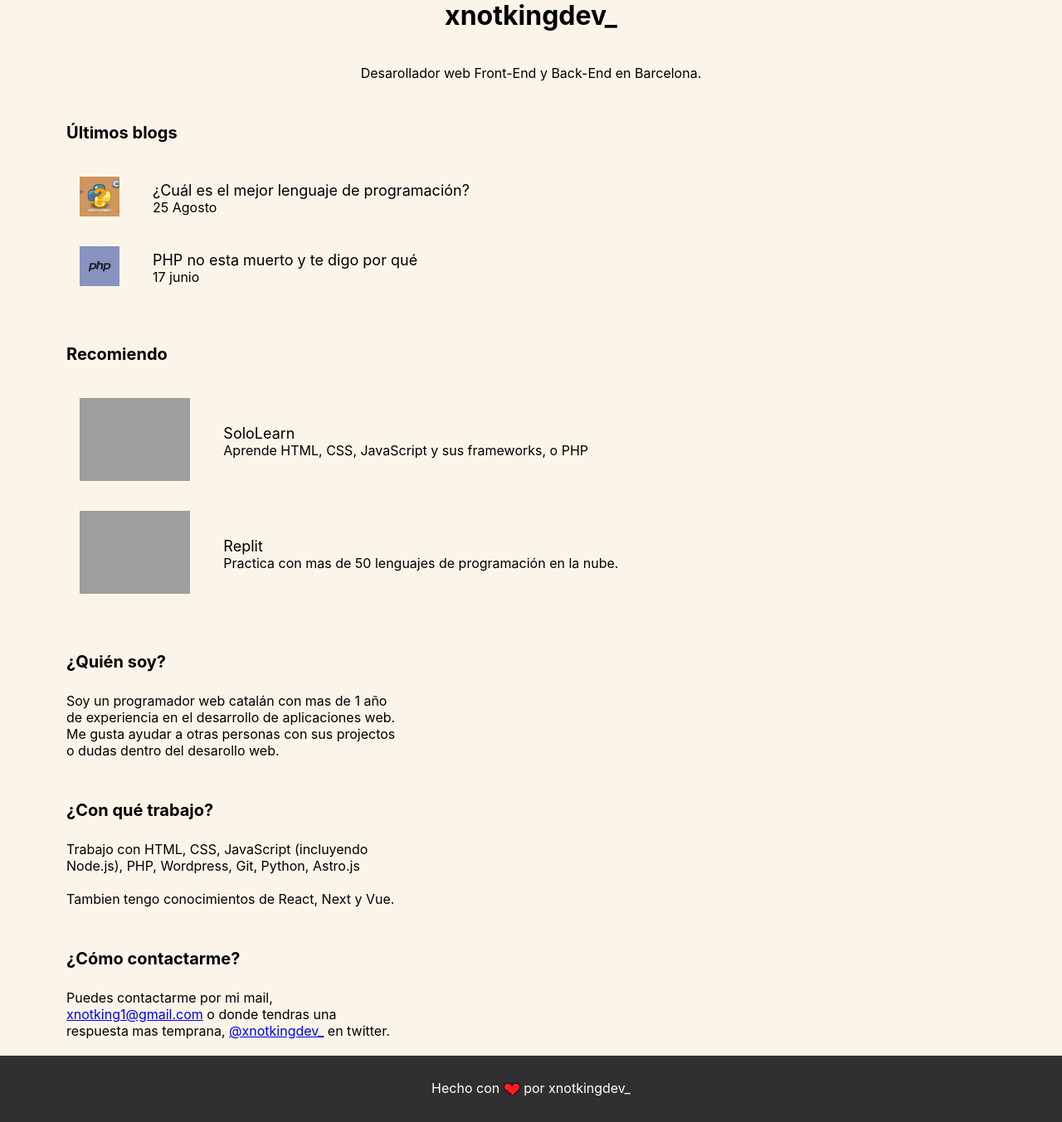
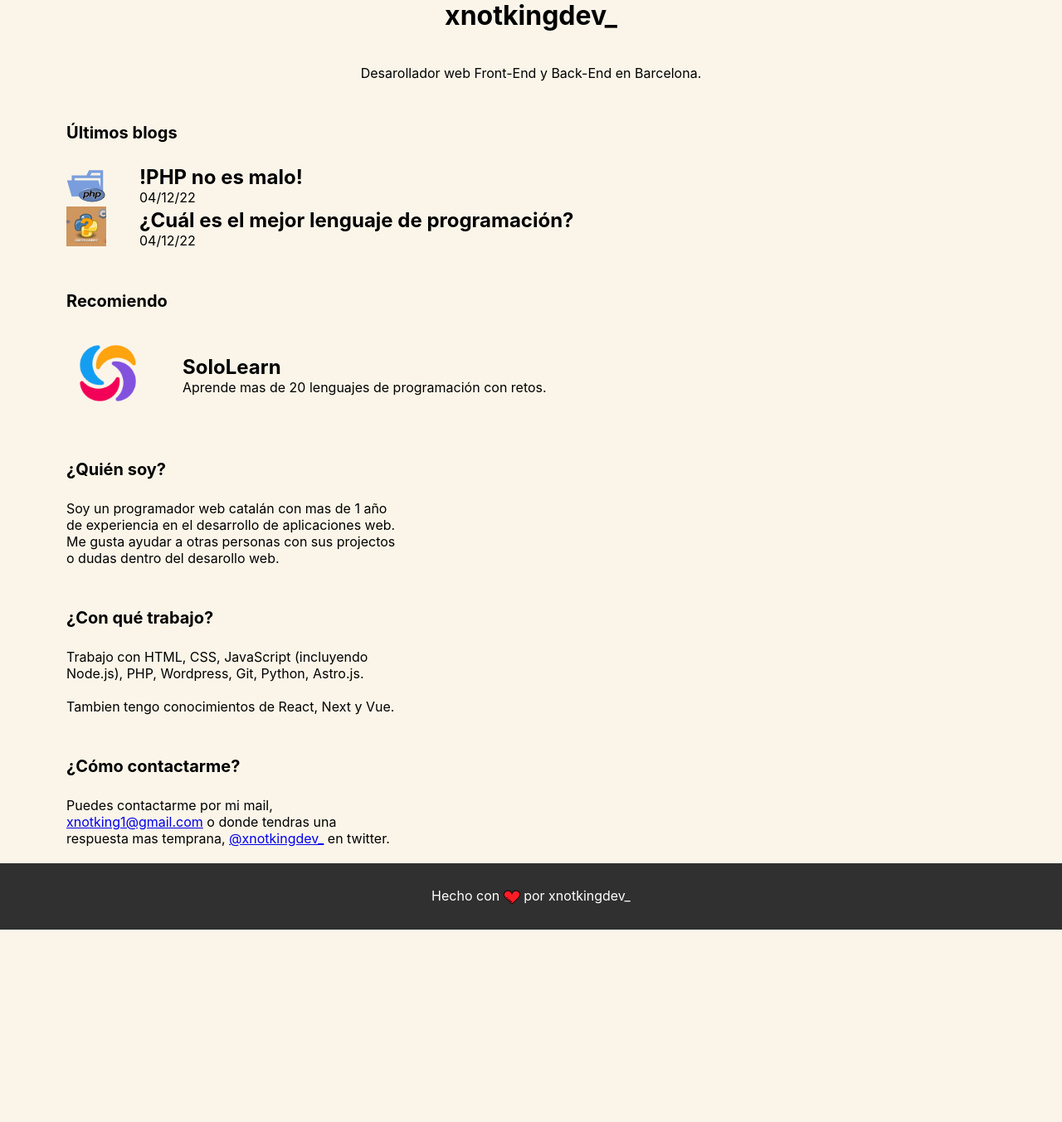
Before and after one commit to xNotKing/xnotking.github.io, a PHP site: page / in a window 1280 px wide. Shown: the part 201-1554 px from the top of the page at 83% size. After the commit the page ends 1322 px from the top, so only its background shows below. Run offline with PHP 8.4, Linux system fonts and the light colour scheme; grey boxes are pictures that could not be loaded.

Commit message:
Massive commit

```diff
--- a/blogs/cual-es-el-mejor-lenguaje/index.html
+++ b/blogs/cual-es-el-mejor-lenguaje/index.html
@@ -40,14 +40,14 @@
             Hola, me llamo xNotKing, en este blog te dire cuales son los mejores lenguajes de programación para principiantes, cual es el mejor lenguaje de programación para cada cosa.
             </p>
             <div class="article-banner">
-                <img src="/images/thumbnails/BestLang.webp" class="this-blog">
+                <img src="/images/BestLang.webp" class="this-blog">
                 <div class="interesanting">
                 <h3 class="sec-title interesant-banner">Reecomendado</h3>
                 <a href="../php-no-es-malo/" class="hide-link">
                 <div class="other-blog">
 
                     <h3>PHP no es malo!</h3>
-                    <img src="/images/thumbnails/PHP.webp" class="other-blog">
+                    <img src="/images/PHP.webp" class="other-blog">
                 </div>
                 </a>
                 </div>
--- a/index.css
+++ b/index.css
@@ -96,39 +74,91 @@ nav .fab, nav p img{
     font-size: 20px;
     display: block;
 }
+/*
+HEADER
+*/
+header {
+    margin-top: 200px;
+    width: 100%;
+}
+
+header p {
+    max-width: 95%;
+    max-width: 1300px;
+    padding: 0 16px;
+    margin: auto;
+    margin-top: 40px;
+    text-align: center;
+}
+
+header h1 {
+    font-size: 2rem;
+}
+
+main p,
+nav p {
+    margin: 0 0 20px;
+    padding: 0;
+    max-width: 400px;
+    display: block;
+    text-align: start;
+}
+
+.container {
+    text-align: start;
+    width: 90%;
+    max-width: 1300px;
+    padding: 0 16px;
+}
+/*
+BLOGS
+*/
 .blogs {
     display: flex;
 	flex-direction: column;
 }
-.blog {
+.blogs a {
+    margin-left: 0px;
+    text-decoration: none;
+    color: black;
+}
+/*
+BLOG CARDS
+*/
+
+blog-card {
     display: flex;
-    flex-shrink: 1;
-    text-align: start;
-    padding: 16px;
-    border-radius: 4px;
-	transition: 140ms;
-	cursor: pointer;
-	margin-left: 0px;
+    flex-direction: row;
+    margin-left: 0px;
+    position: relative;
 }
-.blog:hover {
-    background: #f3f3f3;
+blog-readtime {
+    position: absolute;
+    top: -35px;
+    left: 0px;
+    display: none;
+    background: #4441ff;
+    padding: 8px;
+    border-radius: 7px;
+    color: #fff;
 }
-.blog a {
-    color: #000;
-    text-decoration: none;
+.blogs a:hover blog-readtime {
+    display: block;
 }
-.blog img {
-	width: 48px;
-    height: 48px;
-	object-fit: cover;
-}
-.blog-content {
+blog-container {
     margin-left: 5vmin;
 }
-.blog-content h2 {
-    font-size: 18px;
-    font-weight: 400;
+blog-container h2 {
+    font-size: 24px;
 }
+blog-img img {
+    width: 48px;
+    height: 48px;
+    object-fit: cover;
+}
+/*
+FOOTER
+*/
 footer {
     display: flex;
     flex-direction: row;
@@ -167,6 +197,7 @@ RESPONSIVE
 RECOMMENDED
 */
 .recommended img {
-    width: 100%;
+    object-fit: contain;
+    width: 100px;
     height: 100px;
 }
--- a/index.html
+++ b/index.html
@@ -1,5 +1,6 @@
 <!DOCTYPE html>
 <html lang="en">
+
 <head>
     <meta charset="UTF-8">
     <meta http-equiv="X-UA-Compatible" content="IE=edge">
@@ -9,29 +10,37 @@
     <link rel="shortcut icon" href="cat.jpg" type="image/x-icon">
     <!-- SEO -->
     <meta name="title" content="xnotkingdev: Desarollador web">
-    <meta name="description" content="Hola, soy xnotkingdev, un desarollador backend y frontend en Barcelona con mas de 1 año de experiencia.">
+    <meta name="description"
+        content="Hola, soy xnotkingdev, un desarollador backend y frontend en Barcelona con mas de 1 año de experiencia.">
     <meta name="theme-color" content="#a2703f">
-    <meta name="keywords" content="build your site, xnotking, xnotkingdev_, xnotkingdev, website developer, site developer, solarcraft, arduino, cafeluna, luna cafe, developers with 1 year or more of experience, hugo, php, laravel, wordpress, nodejs, typescript, bun, bun.sh, html, css, js, html css js, dev, badalona, xnotking.vercel.app, xnotking.github.io, desarollador web en barcelona, xnotkingdev desarollador web, xnotkingdev.github.io, xnotkingdev blog, xnotkingdev ">
+    <meta name="keywords"
+        content="build your site, xnotking, xnotkingdev_, xnotkingdev, website developer, site developer, solarcraft, arduino, cafeluna, luna cafe, developers with 1 year or more of experience, hugo, php, laravel, wordpress, nodejs, typescript, bun, bun.sh, html, css, js, html css js, dev, badalona, xnotking.vercel.app, xnotking.github.io, desarollador web en barcelona, xnotkingdev desarollador web, xnotkingdev.github.io, xnotkingdev blog, xnotkingdev ">
     <!-- OG -->
     <meta property="og:type" content="site">
     <meta property="og:url" content="xnotkingdev">
     <meta name="og:image" content="logo.png">
     <meta property="og:title" content="xnotkingdev">
-    <meta property="og:description" content="Hola, soy xnotkingdev, un desarollador backend y frontend en Barcelona con mas de 1 año de experiencia.">
+    <meta property="og:description"
+        content="Hola, soy xnotkingdev, un desarollador backend y frontend en Barcelona con mas de 1 año de experiencia.">
     <!-- TWITTER -->
     <meta name="twitter:card" content="summary">
     <meta name="twitter:site" content="@xnotkingdev_">
     <meta name="twitter:title" content="xnotkingdev">
-    <meta name="twitter:description" content="xnotkingdev, un desarollador Back-End y Front-End en Barcelona.">
+    <meta name="twitter:description" content="Hola, soy xnotkingdev, un desarollador Back-End y Front-End en Barcelona.">
     <meta name="twitter:image" content="/cat.jpg">
 </head>
+
 <body>
-    <noscript>Enable JavaScript Please</noscript>
     <nav>
-        <img src="logo.png" class="logo" decoding="async" alt="xnotkingdev web developer logo png image" onclick="location.href = '/'">
+        <img src="/logo.png" class="logo" decoding="async" alt="xnotkingdev web developer logo png image"
+            onclick="location.href = '/'">
         <p>
-        <a href="https://github.com/xnotkingdev" target="_blank"  rel="nofollow" title="Mi github"><img src="github.svg" alt="Echale un vistazo a el github de xnotkingdev"></a>
-        <a href="https://twitter.com/xnotkingdev_" target="_blank" rel="nofollow" title="Mi twitter"><img src="twitter.svg" alt="Echale un vistazo a el twitter de xnotkingdev"></a>
+            <a href="https://github.com/xnotkingdev" target="_blank" rel="nofollow" title="Mi github">
+                <img src="/github.svg" alt="Echale un vistazo a el github de xnotkingdev">
+            </a>
+            <a href="https://twitter.com/xnotkingdev_" target="_blank" rel="nofollow" title="Mi twitter">
+                <img src="/twitter.svg" alt="Echale un vistazo a el twitter de xnotkingdev">
+            </a>
         </p>
     </nav>
     <header style="margin-top: 200px;">
@@ -42,62 +51,62 @@
         <div class="content">
             <h3 class="sec-title">Últimos blogs</h3>
             <article class="blogs">
-            <div class="blog">
+                <a href="/blogs/php-no-es-malo/">
+                    <blog-card>
+                        <blog-readtime>1 minuto</blog-readtime>
+                        <blog-img>
+                            <img src="/images/php-folder.svg" alt="xnotkingdev blog por qué php no es malo" loading="lazy">
+                        </blog-img>
+                        <blog-container>
+                            <h2>!PHP no es malo!</h2>
+                            <span>04/12/22</span>
+                        </blog-container>
+                    </blog-card>
+                </a>
                 <a href="/blogs/cual-es-el-mejor-lenguaje/">
-                    <img src="images/thumbnails/BestLang.webp" alt="xnotkingdev python js mejor lenguaje" decoding="async" loading="lazy">
-                <div class="blog-content">
-
+                    <blog-card>
+                        <blog-readtime>1 minuto</blog-readtime>
+                        <blog-img>
+                            <img src="/images/BestLang.webp" alt="xnotkingdev blog por qué php no es malo" loading="lazy">
+                        </blog-img>
+                        <blog-container>
                             <h2>¿Cuál es el mejor lenguaje de programación?</h2>
-                    <div class="date">25 Agosto</div>
+                            <span>04/12/22</span>
+                        </blog-container>
+                    </blog-card>
                 </a>
-                </div>
-			</div>
-                <div class="blog">
-                    <a href="/blogs/php-no-es-malo/">
-                    <img src="images/thumbnails/PHP.webp" alt="xnotkingdev php" decoding="async">
-                    <div class="blog-content">
-
-                    <h2>PHP no esta muerto y te digo por qué</h2>
-                    <div class="date">17 junio</div>
-                    </a>
-                </div>
-				</div>
             </article>
         </div>
         <h3 class="sec-title">Recomiendo</h3>
         <article class="blogs recommended">
-                <div class="blog">
-                    <a href="https://sololearn.com" target="_blank" rel="nofollow">
-                    <img src="https://blob.sololearn.com/avatars/sololearn.png" alt="sololearn" loading="lazy">
-                <div class="blog-content">
+           <a href="https://sololearn.com" rel="nofollow" target="_blank">
+                <blog-card>
+                    <blog-img>
+                        <img src="/images/sololearn.webp" alt="xnotkingdev sololearn aprende mas de 20 lenguajes de programación.">
+                    </blog-img>
+                    <blog-container>
                         <h2>SoloLearn</h2>
-                    <time>Aprende HTML, CSS, JavaScript y sus frameworks, o PHP</time>
+                        <span>Aprende mas de 20 lenguajes de programación con retos.</span>
+                    </blog-container>
+                </blog-card>
            </a>
-                </div>
-                </div>
-                <div class="blog">
-                    <a href="https://replit.com" target="_blank" rel="nofollow">
-                      <img src="https://upload.wikimedia.org/wikipedia/commons/thumb/b/b2/Repl.it_logo.svg/768px-Repl.it_logo.svg.png" alt="sololearn" loading="lazy">
-                <div class="blog-content">
-                    <h2>Replit</h2>
-                    <time>Practica con mas de 50 lenguajes de programación en la nube.</time>
-                    </a>
-                </div>
-                </div>
         </article>
         </div>
         <h3 class="sec-title">¿Quién soy?</h3>
         <p>
-        Soy un programador web catalán con mas de 1 año de experiencia en el desarrollo de aplicaciones web. Me gusta ayudar a otras personas con sus projectos o dudas dentro del desarollo web.
+            Soy un programador web catalán con mas de 1 año de experiencia en el desarrollo de aplicaciones web. Me
+            gusta ayudar a otras personas con sus projectos o dudas dentro del desarollo web.
         </p>
         <h3 class="sec-title">¿Con qué trabajo?</h3>
         <p>
-        Trabajo con HTML, CSS, JavaScript (incluyendo Node.js), PHP, Wordpress, Git, Python, Astro.js
+            Trabajo con HTML, CSS, JavaScript (incluyendo Node.js), PHP, Wordpress, Git, Python, Astro.js.
         </p>
         <p>Tambien tengo conocimientos de React, Next y Vue.</p>
         <h3 class="sec-title">¿Cómo contactarme?</h3>
         <p>
-            Puedes contactarme por mi mail, <a href="https://mail:xnotking1@gmail.com/" rel="nofollow">xnotking1@gmail.com</a> o donde tendras una respuesta mas temprana, <a href="https://twitter.com/xnotkingdev_" rel="nofollow">@xnotkingdev_</a> en twitter.
+            Puedes contactarme por mi mail, <a href="https://mail:xnotking1@gmail.com/"
+                rel="nofollow">xnotking1@gmail.com</a> o donde tendras una respuesta mas temprana, <a
+                href="https://twitter.com/xnotkingdev_" rel="nofollow">@xnotkingdev_</a> en twitter.
         </p>
     </main>
     <footer>
@@ -106,4 +115,5 @@
         </p>
     </footer>
 </body>
+
 </html>
```
Also changed, not shown: other parts of index.css (+11 -33 lines), blogs/php-no-es-malo/index.html (+10 -5 lines), learn/assets/style.css (deleted, +0 -142 lines), images/BestLang.webp (renamed from images/thumbnails/BestLang.webp), images/PHP.webp (renamed from images/thumbnails/PHP.webp), images/php-folder.svg (added), images/php.svg (renamed from images/thumbnails/php.svg), images/sololearn.webp (added). Lines whose indentation alone changed are shown as unchanged.
